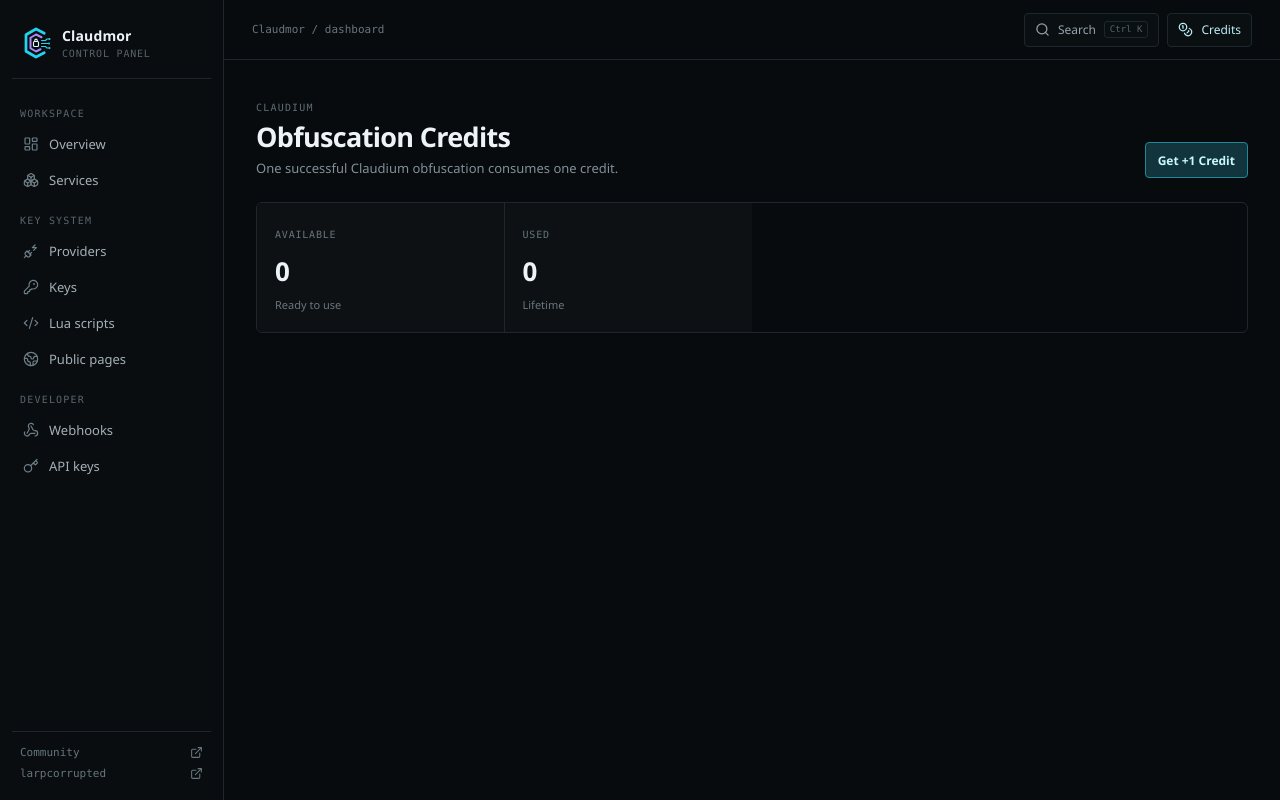
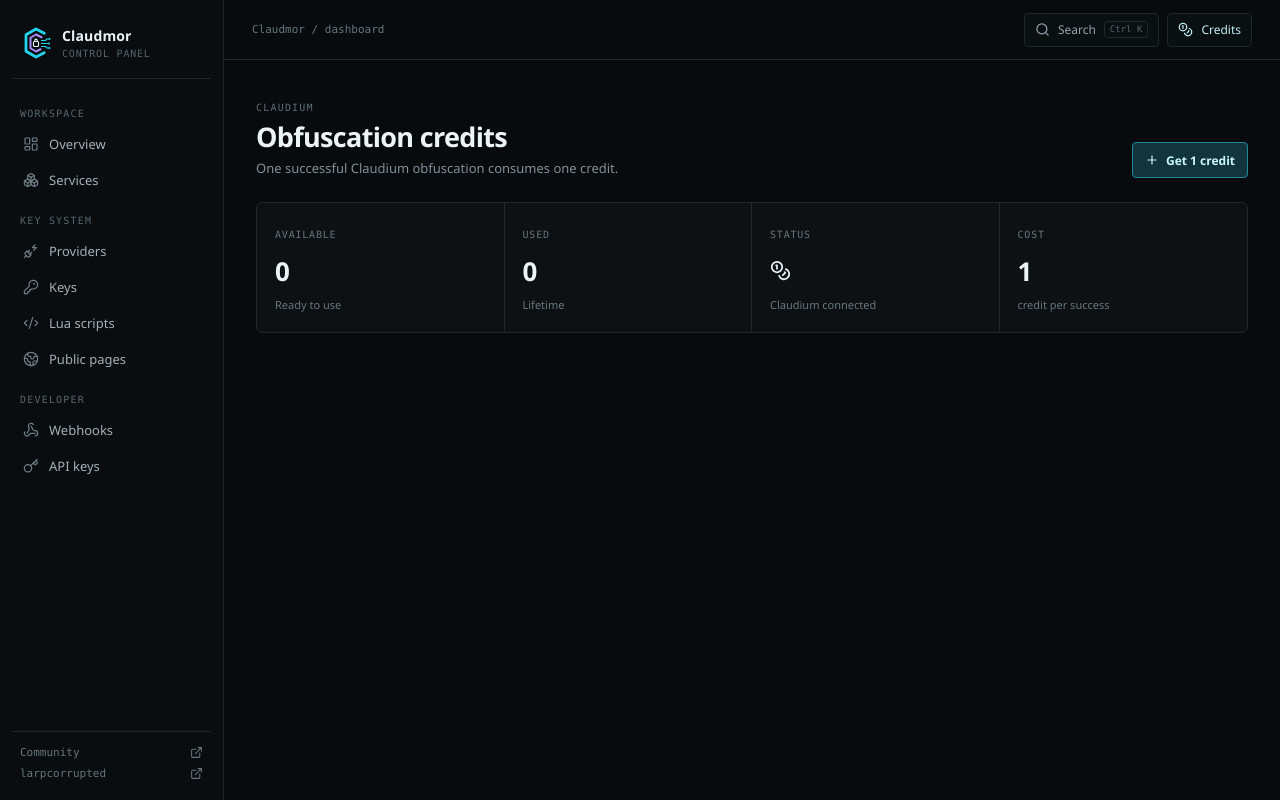
Before and after one commit to KryptIT/Cluadmor, a Next.js app: page /dashboard/credits in a window 1280 px wide. Built offline with nearby package versions, Linux system fonts and the light colour scheme.

Commit message:
Use Lucide icons throughout Claudmor dashboard

```diff
--- a/app/dashboard/credits/page.tsx
+++ b/app/dashboard/credits/page.tsx
@@ -1 +1,15 @@
-export default function Credits() { return <><div className="pageHead"><div><span className="muted">CLAUDIUM</span><h1>Obfuscation Credits</h1><p>One successful Claudium obfuscation consumes one credit.</p></div><button className="primaryBtn">Get +1 Credit</button></div><div className="statGrid"><div className="statCard"><span>Available</span><strong>0</strong><small>Ready to use</small></div><div className="statCard"><span>Used</span><strong>0</strong><small>Lifetime</small></div></div></>; }
+import { Coins, Plus } from "lucide-react";
+
+export default function Credits() {
+  return (
+    <>
+      <div className="pageHead"><div><span className="muted">Claudium</span><h1>Obfuscation credits</h1><p>One successful Claudium obfuscation consumes one credit.</p></div><button className="primaryBtn"><Plus size={14}/> Get 1 credit</button></div>
+      <div className="statGrid">
+        <div className="statCard"><span>Available</span><strong>0</strong><small>Ready to use</small></div>
+        <div className="statCard"><span>Used</span><strong>0</strong><small>Lifetime</small></div>
+        <div className="statCard"><span>Status</span><strong><Coins size={21}/></strong><small>Claudium connected</small></div>
+        <div className="statCard"><span>Cost</span><strong>1</strong><small>credit per success</small></div>
+      </div>
+    </>
+  );
+}
```
